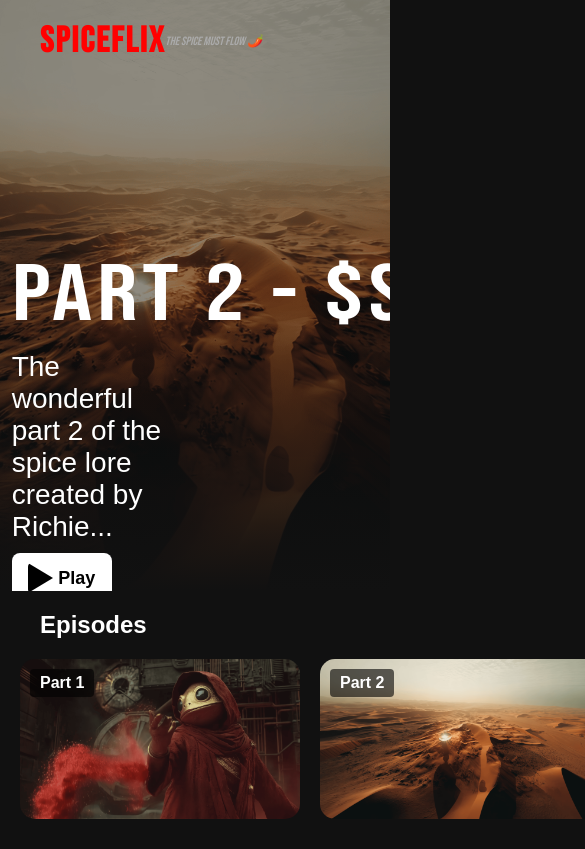
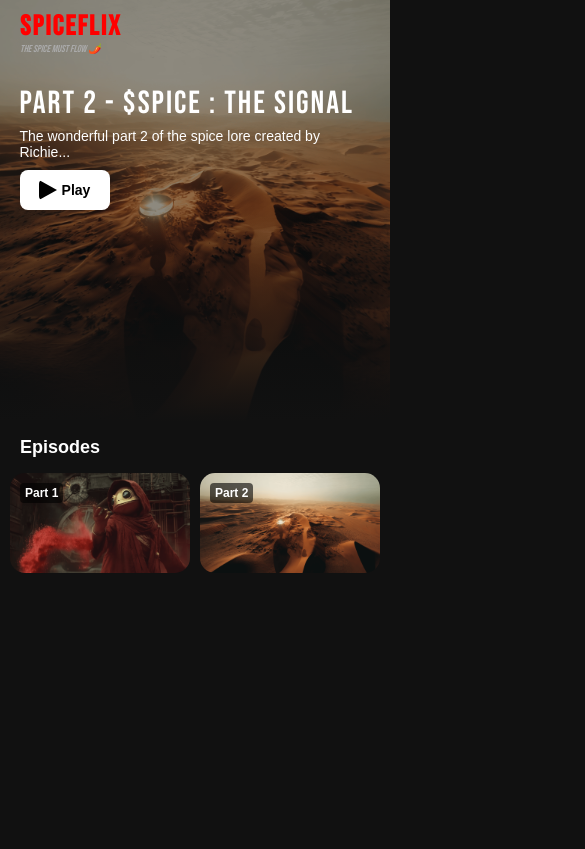
Before and after one commit to CosmosWorms/spiceflix, a React (Create React App) app: page / in a window 390 px wide. Shown: the whole page, 585 px wide, since content can reach past the window. Built offline with nearby package versions, Linux system fonts and the light colour scheme.

Commit message:
responsivity 1

```diff
--- a/src/App.css
+++ b/src/App.css
@@ -220,3 +220,98 @@ body {
   font-size: 14px;
   color: #bbb;
 }
+
+/* Responsive Design for Mobile */
+@media screen and (max-width: 768px) {
+  /* Navbar */
+  .navbar {
+    flex-direction: column; /* Stack logo and tagline vertically */
+    padding: 10px 20px;
+    align-items: flex-start; /* Align everything to the left */
+  }
+
+  .logo {
+    font-size: 28px; /* Smaller logo size */
+  }
+
+  .tagline {
+    font-size: 10px;
+  }
+
+  /* Hero Section */
+  .hero {
+    height: 50vh; /* Smaller hero section */
+  }
+
+  .hero-text {
+    top: 20%; /* Adjust positioning */
+    left: 5%; /* Keep text aligned to the left */
+    max-width: 90%; /* Allow more room for text */
+  }
+
+  .hero-title {
+    font-size: 32px; /* Reduce font size for mobile */
+    letter-spacing: 2px; /* Reduce spacing */
+    transform: none; /* Reset scaling */
+    white-space: normal;
+  }
+
+  .hero-description {
+    font-size: 14px; /* Smaller description */
+    margin-top: 5px;
+  }
+
+  .play-button {
+    width: 90px;
+    height: 40px;
+    font-size: 14px; /* Smaller button text */
+  }
+
+  .play-triangle {
+    border-left: 18px solid black; /* Smaller triangle */
+    border-top: 10px solid transparent;
+    border-bottom: 10px solid transparent;
+  }
+
+  /* Row Section */
+  .row {
+    margin: 10px;
+  }
+
+  .row h2 {
+    font-size: 18px; /* Smaller section heading */
+    margin-left: 10px;
+  }
+
+  .row-content {
+    gap: 10px;
+  }
+
+  .card {
+    min-width: 180px; /* Smaller thumbnail size */
+    height: 100px;
+  }
+
+  .thumbnail-title {
+    font-size: 12px;
+    padding: 3px 5px;
+  }
+
+  /* Modal */
+  .modal-content {
+    width: 90%; /* Full-width modal */
+    padding: 10px;
+  }
+
+  .close-modal {
+    font-size: 18px; /* Smaller close button */
+  }
+
+  .modal-details h2 {
+    font-size: 18px; /* Smaller modal title */
+  }
+
+  .modal-details p {
+    font-size: 14px; /* Adjust paragraph size */
+  }
+}
```
